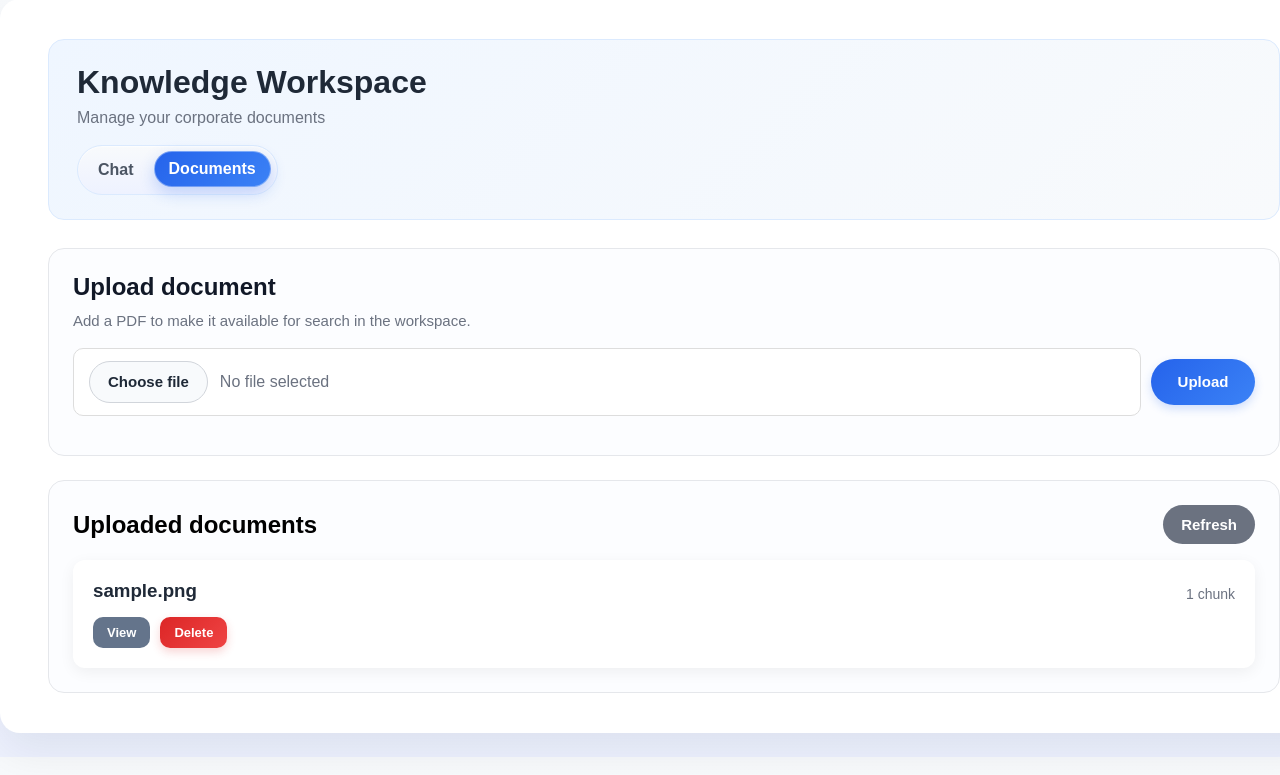
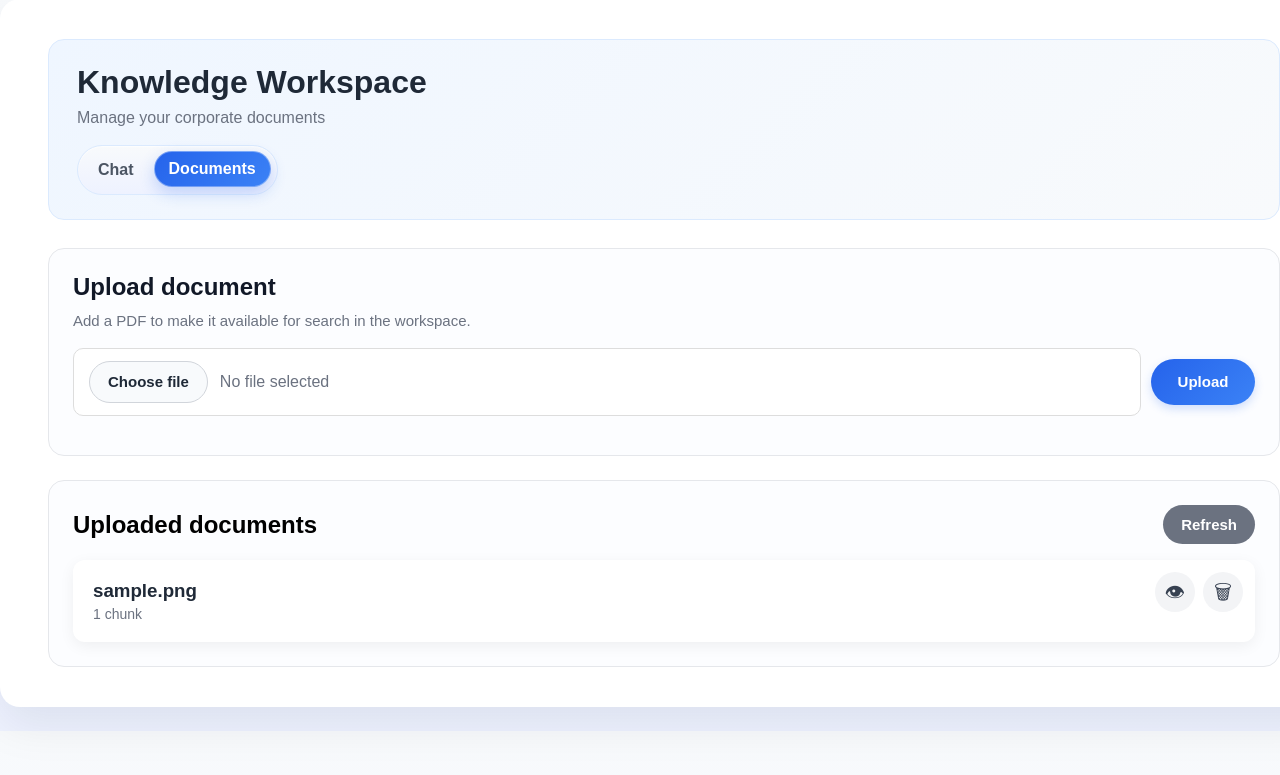
Before and after one commit to LiudmilaTa/Corporate-Knowledge-Assistant, a FastAPI app: page /documents-page in a window 1280 px wide; the page is wider, and only the part inside the window is pictured. Shown: the part 25-800 px from the top of that part. Run offline with FastAPI, Linux system fonts and the light colour scheme; tables that the repository leaves empty hold one stand-in row (values such as "Sample post").

Commit message:
Redesign card actions and fix Refresh button

```diff
--- a/app/static/css/documents.css
+++ b/app/static/css/documents.css
@@ -62,12 +62,48 @@
 }
 
 .document-card {
+    position: relative;
     background: white;
     margin-top: 15px;
     padding: 20px;
     border-radius: 12px;
     box-shadow: 0 4px 15px rgba(0, 0, 0, 0.06);
     animation: cardAppear 0.25s ease both;
+}
+
+button.document-delete {
+    color: #b91c1c;
+}
+
+button.document-delete:hover {
+    background: #fee2e2;
+}
+
+.card-actions {
+    position: absolute;
+    top: 12px;
+    right: 12px;
+    display: flex;
+    gap: 8px;
+}
+
+button.card-icon-action {
+    width: 40px;
+    height: 40px;
+    padding: 0;
+    display: flex;
+    align-items: center;
+    justify-content: center;
+    border-radius: 50%;
+    font-size: 20px;
+    line-height: 1;
+    background: #f3f4f6;
+    color: #374151;
+    box-shadow: none;
+}
+
+button.card-icon-action:hover {
+    background: #e5e7eb;
 }
 
 @keyframes cardAppear {
@@ -83,9 +119,9 @@
 
 .document-header {
     display: flex;
-    justify-content: space-between;
-    align-items: center;
-    gap: 20px;
+    flex-direction: column;
+    gap: 4px;
+    padding-right: 96px;
 }
 
 .document-header h3 {
@@ -95,57 +131,8 @@
 }
 
 .document-meta {
-    margin: 5px 0 0;
+    margin: 0;
     color: #6b7280;
-    font-size: 14px;
-}
-
-.document-actions {
-    display: flex;
-    gap: 10px;
-    margin-top: 15px;
-}
-
-.document-actions .secondary-action,
-.document-actions .danger-action,
-.delete-confirmation-buttons .secondary-action,
-.delete-confirmation-buttons .danger-action {
-    padding: 8px 14px;
-    font-size: 13px;
-    border-radius: 10px;
-}
-
-.document-actions .secondary-action,
-.delete-confirmation-buttons .secondary-action {
-    background: #64748b;
-}
-
-.document-actions .danger-action,
-.delete-confirmation-buttons .danger-action {
-    background: linear-gradient(135deg, #dc2626 0%, #ef4444 100%);
-}
-
-.delete-confirmation {
-    margin-top: 15px;
-    padding: 14px 16px;
-    border: 1px solid #fecaca;
-    border-radius: 10px;
-    background: #fef2f2;
-    color: #991b1b;
-}
-
-.delete-confirmation p {
-    margin: 0 0 10px;
-    font-weight: 600;
-}
-
-.delete-confirmation-buttons {
-    display: flex;
-    gap: 10px;
-}
-
-.delete-confirmation-buttons button {
-    padding: 8px 14px;
     font-size: 14px;
 }
 
@@ -157,6 +144,12 @@
     color: #166534;
     border: 1px solid #86efac;
     animation: fadeInOut 2.6s ease forwards;
+}
+
+.delete-toast.error {
+    background: #fee2e2;
+    color: #991b1b;
+    border-color: #fca5a5;
 }
 
 @keyframes fadeInOut {
--- a/app/static/js/documents.js
+++ b/app/static/js/documents.js
@@ -3,6 +3,7 @@ const uploadForm = document.getElementById("upload-form");
 const fileInput = document.getElementById("file");
 const fileName = document.getElementById("file-name");
 const uploadResult = document.getElementById("upload-result");
+const refreshDocumentsButton = document.getElementById("refresh-documents");
 
 function createChunkCard(chunk) {
     const card = document.createElement("div");
@@ -25,6 +26,25 @@ function createDocumentCard(filename, chunks) {
     const card = document.createElement("div");
     card.className = "document-card";
 
+    const cardActions = document.createElement("div");
+    cardActions.className = "card-actions";
+
+    const viewButton = document.createElement("button");
+    viewButton.type = "button";
+    viewButton.textContent = "👁";
+    viewButton.setAttribute("aria-label", "View chunks");
+    viewButton.title = "View chunks";
+    viewButton.className = "card-icon-action";
+
+    const deleteButton = document.createElement("button");
+    deleteButton.type = "button";
+    deleteButton.textContent = "🗑";
+    deleteButton.setAttribute("aria-label", "Delete document");
+    deleteButton.title = "Delete document";
+    deleteButton.className = "card-icon-action document-delete";
+
+    cardActions.append(viewButton, deleteButton);
+
     const header = document.createElement("div");
     header.className = "document-header";
 
@@ -37,19 +57,6 @@ function createDocumentCard(filename, chunks) {
 
     header.append(title, meta);
 
-    const actions = document.createElement("div");
-    actions.className = "document-actions";
-
-    const viewButton = document.createElement("button");
-    viewButton.type = "button";
-    viewButton.textContent = "View";
-    viewButton.className = "secondary-action";
-
-    const deleteButton = document.createElement("button");
-    deleteButton.type = "button";
-    deleteButton.textContent = "Delete";
-    deleteButton.className = "danger-action";
-
     const chunksContainer = document.createElement("div");
     chunksContainer.className = "chunks-container";
     chunksContainer.style.display = "none";
@@ -61,34 +68,20 @@ function createDocumentCard(filename, chunks) {
     viewButton.addEventListener("click", () => {
         const isHidden = chunksContainer.style.display === "none";
         chunksContainer.style.display = isHidden ? "block" : "none";
-        viewButton.textContent = isHidden ? "Hide" : "View";
+        viewButton.textContent = isHidden ? "🙈" : "👁";
+        viewButton.title = isHidden ? "Hide chunks" : "View chunks";
     });
 
     deleteButton.addEventListener("click", () => {
-        const confirmation = document.createElement("div");
-        confirmation.className = "delete-confirmation";
-
-        const message = document.createElement("p");
-        message.textContent = `Delete "${filename}"?`;
-
-        const buttons = document.createElement("div");
-        buttons.className = "delete-confirmation-buttons";
-
-        const confirmButton = document.createElement("button");
-        confirmButton.type = "button";
-        confirmButton.textContent = "Yes";
-        confirmButton.className = "danger-action confirm-delete";
-
-        const cancelButton = document.createElement("button");
-        cancelButton.type = "button";
-        cancelButton.textContent = "Cancel";
-        cancelButton.className = "secondary-action cancel-delete";
-
-        confirmButton.addEventListener("click", async () => {
+        showDeleteConfirmModal({
+            title: "Delete document",
+            message: `"${filename}" and all its chunks will be permanently deleted. This action cannot be undone.`,
+            onConfirm: async () => {
                 try {
                     const response = await fetch(`/documents/${encodeURIComponent(filename)}`, {method: "DELETE"});
                     if (!response.ok) {
-                    throw new Error(`Failed to delete document ${filename}`);
+                        const body = await response.json().catch(() => null);
+                        throw new Error(body?.detail || `Failed to delete document (HTTP ${response.status})`);
                     }
 
                     card.classList.add("removing");
@@ -98,29 +91,26 @@ function createDocumentCard(filename, chunks) {
                             documentsList.innerHTML = '<p class="empty">No documents uploaded yet.</p>';
                         }
 
-                    const toast = document.createElement("div");
-                    toast.className = "delete-toast";
-                    toast.textContent = `Document "${filename}" deleted.`;
-                    documentsList.appendChild(toast);
+                        showToast(`Document "${filename}" deleted.`, "success");
                     }, 180);
                 } catch (error) {
                     console.error(error);
-                confirmation.innerHTML = '<p>Failed to delete document.</p>';
+                    showToast(`Failed to delete "${filename}": ${error.message}`, "error");
                 }
+            },
+        });
     });
 
-        cancelButton.addEventListener("click", () => {
-            confirmation.remove();
-        });
+    card.append(cardActions, header, chunksContainer);
+    return card;
+}
 
-        buttons.append(confirmButton, cancelButton);
-        confirmation.append(message, buttons);
-        card.appendChild(confirmation);
-    });
-
-    actions.append(viewButton, deleteButton);
-    card.append(header, actions, chunksContainer);
-    return card;
+function showToast(text, variant) {
+    const toast = document.createElement("div");
+    toast.className = variant === "error" ? "delete-toast error" : "delete-toast";
+    toast.textContent = text;
+    toast.addEventListener("animationend", () => toast.remove());
+    documentsList.appendChild(toast);
 }
 
 async function loadDocuments() {
@@ -192,3 +182,4 @@ uploadForm.addEventListener("submit", async (event) => {
 });
 
 loadDocuments();
+refreshDocumentsButton.addEventListener("click", loadDocuments);
--- a/app/templates/documents.html
+++ b/app/templates/documents.html
@@ -4,8 +4,8 @@
     <meta charset="UTF-8">
     <meta name="viewport" content="width=device-width, initial-scale=1.0">
     <title>Documents - Corporate Knowledge Assistant</title>
-    <link rel="stylesheet" href="/static/css/base.css">
-    <link rel="stylesheet" href="/static/css/documents.css">
+    <link rel="stylesheet" href="/static/css/base.css?v=3">
+    <link rel="stylesheet" href="/static/css/documents.css?v=3">
 </head>
 <body>
     <div class="container">
@@ -45,6 +45,7 @@
         </main>
     </div>
 
-    <script src="/static/js/documents.js"></script>
+    <script src="/static/js/modal.js?v=5"></script>
+    <script src="/static/js/documents.js?v=5"></script>
 </body>
 </html>
```
Lines whose indentation alone changed are shown as unchanged.
